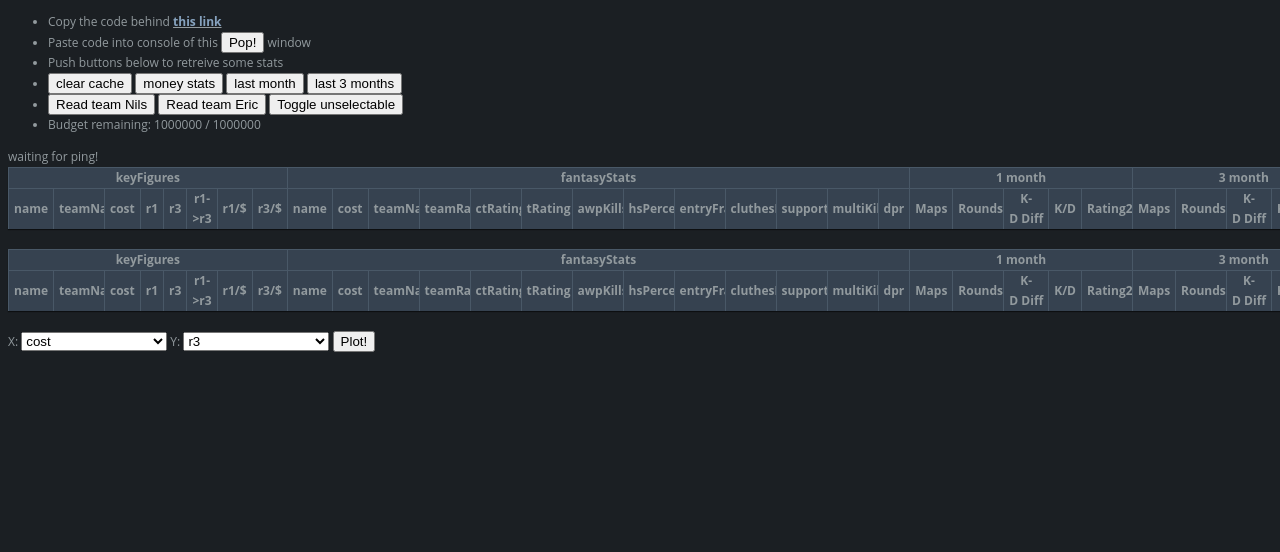
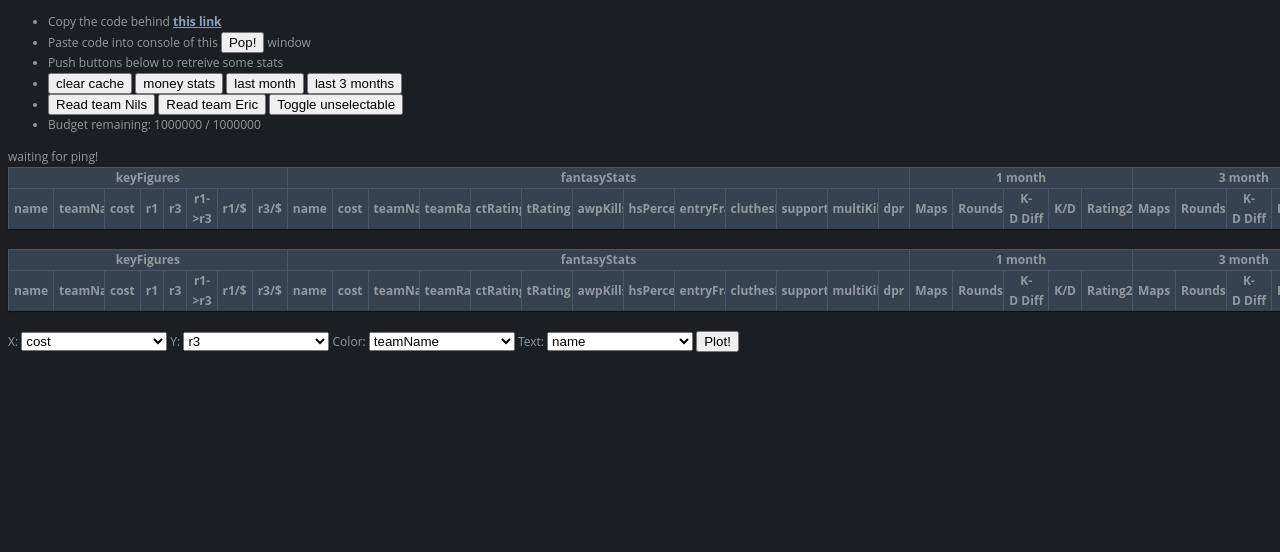
Before and after one commit to nilswiersma/fantasy-ranking, a Flask app: page /stats2 in a window 1280 px wide; the page is wider, and only the part inside the window is pictured. Shown: the top 552 px of that part. Run offline with Flask 2, Linux system fonts and the light colour scheme; lists and menus that the app fills with data are empty; some libraries are stand-ins or nearby versions.

Commit message:
more selections

```diff
--- a/flaskr/templates/stats-overview2.html
+++ b/flaskr/templates/stats-overview2.html
@@ -48,6 +48,12 @@ X: <select id="XColSelect">
 </select>
 
 Y: <select id="YColSelect">
+</select>
+
+Color: <select id="CColSelect">
+</select>
+
+Text: <select id="TColSelect">
 </select>
 
 <button onclick="updatePlot()">Plot!</button>
@@ -152,8 +158,14 @@ function timeFilterFormat(date) {
 <script id="dataScripts">
 
 function statsPop() {
-    statsPopup = window.open(`https://www.hltv.org/`, 'statsPopup');
-    setStatus('pop up opened, waiting for ping!')
+    statsPopup = window.open('', 'statsPopup');
+    if (!!statsPopup) {
+        console.log('found previous statsPopup');
+        setStatus('previous pop up opened!')
+    } else {
+        statsPopup = window.open(`https://www.hltv.org/`, 'statsPopup');
+        setStatus('pop up opened, waiting for ping!')
+    }
 }
 
 function readTeam(fantasyPlayer) {
@@ -223,10 +235,10 @@ function parsePlayerStatsMore(html, filter) {
     let parsed = parser.parseFromString(html, 'text/html');
     // console.log(parsed);
 
-    let keys = Array.from(parsed.querySelector('.player-ratings-table').querySelector('thead').querySelectorAll('th'))
+    let keys = Array.from(parsed.querySelectorAll('.player-ratings-table thead th'))
     .map((head) => head.innerText);
 
-    Array.from(parsed.querySelector('.player-ratings-table').querySelector('tbody').querySelectorAll('tr'))
+    Array.from(parsed.querySelectorAll('.player-ratings-table tbody tr'))
     .forEach(function(player_row, k){
         let stats = Array.from(player_row.querySelectorAll('td'))
         .map((td, idx) => {
@@ -321,9 +333,8 @@ function buildSelectedTeamTable() {
     document.querySelector('#selectedTeamTable').innerHTML = '';
     document.querySelector('#selectedTeamTable').innerHTML = '<thead></thead><tbody></tbody><tfoot></tfoot>';
 
-    forEach(Array.from(document.querySelector('#playerTable').querySelector('thead').children), function(headerRow) {
-        document.querySelector('#selectedTeamTable').querySelector('thead')
-        .appendChild(headerRow.cloneNode(true));
+    forEach(Array.from(document.querySelector('#playerTable thead').children), function(headerRow) {
+        document.querySelector('#selectedTeamTable thead').appendChild(headerRow.cloneNode(true));
     });
 
     forEach(selectedTeam, function(player) {
@@ -331,8 +342,7 @@ function buildSelectedTeamTable() {
         playerRow.id = `_${player}Team`;
         playerRow.classList.remove(...playerRow.classList);
         playerRow.children[0].onclick = removePlayerFromTeamClick;
-        document.querySelector('#selectedTeamTable').querySelector('tbody')
-        .appendChild(playerRow);
+        document.querySelector('#selectedTeamTable tbody').appendChild(playerRow);
     });
 
     let teamCounters = selectedTeam
@@ -341,7 +351,7 @@ function buildSelectedTeamTable() {
     let teamCost = selectedTeam
     .reduce((acc, player) => { return acc + playerDataMoney[player][JSON.stringify(fantasyInfo)]['cost'] }, 0);
 
-    forEach(Array.from(document.querySelector('#playerTable').querySelector('tbody').children), function(playerRow) {
+    forEach(Array.from(document.querySelector('#playerTable tbody').children), function(playerRow) {
         let player = playerRow.id.replace('_', '');
         playerRow.classList.remove(...playerRow.classList);
         playerRow.hidden = false;
@@ -509,7 +519,7 @@ function buildPlayerTable() {
         }
 
         row.children[0].onclick = addPlayerToTeamClick;
-        document.querySelector('#playerTable').querySelector('tbody').appendChild(row);
+        document.querySelector('#playerTable tbody').appendChild(row);
     });
 
     console.log(headers);
@@ -549,8 +559,8 @@ function buildPlayerTable() {
         });
     });
 
-    document.querySelector('#playerTable').querySelector('thead').appendChild(row1);
-    document.querySelector('#playerTable').querySelector('thead').appendChild(row2);
+    document.querySelector('#playerTable thead').appendChild(row1);
+    document.querySelector('#playerTable thead').appendChild(row2);
 
     sorttable.makeSortable(document.querySelector('#playerTable'));
 }
@@ -564,39 +574,53 @@ function buildTables() {
 <script id="plotScript">
 function getHeaders() {
     return Array.from(document
-            .querySelector('#playerTable')
-            .querySelector('thead')
-            .querySelectorAll('tr')[1]
+            .querySelectorAll('#playerTable thead tr')[1]
             .querySelectorAll('th'))
         .map((th) => th.innerText);
 }
 
 function getDataCol(colIdx) {
-    return Array.from(document
-            .querySelector('#playerTable')
-            .querySelector('tbody')
-            .querySelectorAll('tr'))
+    return Array.from(document.querySelectorAll('#playerTable tbody tr:not([hidden])'))
         .map((row) => row.querySelectorAll('td')[colIdx].innerText);
+}
+
+// transform categories to numbers, if needed
+function dataToColor(data) {
+    return isNaN(parseFloat(data[0])) ?
+        data.map((x) => [...new Set(data)].indexOf(x)) :
+        data.map((x) => parseFloat(x)) ;
 }
 
 function updatePlot(event) {
     let xLabel = document.querySelector('#XColSelect').value;
     let yLabel = document.querySelector('#YColSelect').value;
+    let cLabel = document.querySelector('#CColSelect').value;
+    let tLabel = document.querySelector('#TColSelect').value;
 
-    Plotly.newPlot('plotDiv', [{
+    Plotly.react('plotDiv', [{
         x: getDataCol(getHeaders().indexOf(xLabel)),
         y: getDataCol(getHeaders().indexOf(yLabel)),
+        customdata: getDataCol(0).map((name, idx) => [
+            name,
+            getDataCol(getHeaders().indexOf(cLabel))[idx],
+        ]),
         mode: 'markers+text',
         type: 'scatter',
-        name: 'scatterplot',
-        text: getDataCol(0),
+        name: '',
+        hoverinfo: 'all',
+        hovertemplate:
+            `%{customdata[0]}<br>${xLabel}:%{x}<br>${yLabel}:%{y}<br>${cLabel}:%{customdata[1]}<br>${tLabel}:%{text}`,
+        text: getDataCol(getHeaders().indexOf(tLabel)),
         textposition: 'top center',
         textfont: {
             family:  'Raleway, sans-serif'
         },
         marker: {
-            size: 4
-        }
+            size: 8,
+            color: dataToColor(getDataCol(getHeaders().indexOf(cLabel))),
+            cauto: true,
+            colorbar: {}
+        },
     }], {
         title: `${xLabel} vs. ${yLabel}`,
         xaxis: {
@@ -650,5 +674,7 @@ window.addEventListener("message", statsMessageHandler, false);
 
 setupDropdown(document.querySelector('#YColSelect'), 'r3');
 setupDropdown(document.querySelector('#XColSelect'), 'cost');
+setupDropdown(document.querySelector('#CColSelect'), 'teamName');
+setupDropdown(document.querySelector('#TColSelect'), 'name');
 updatePlot();
 </script>
```
